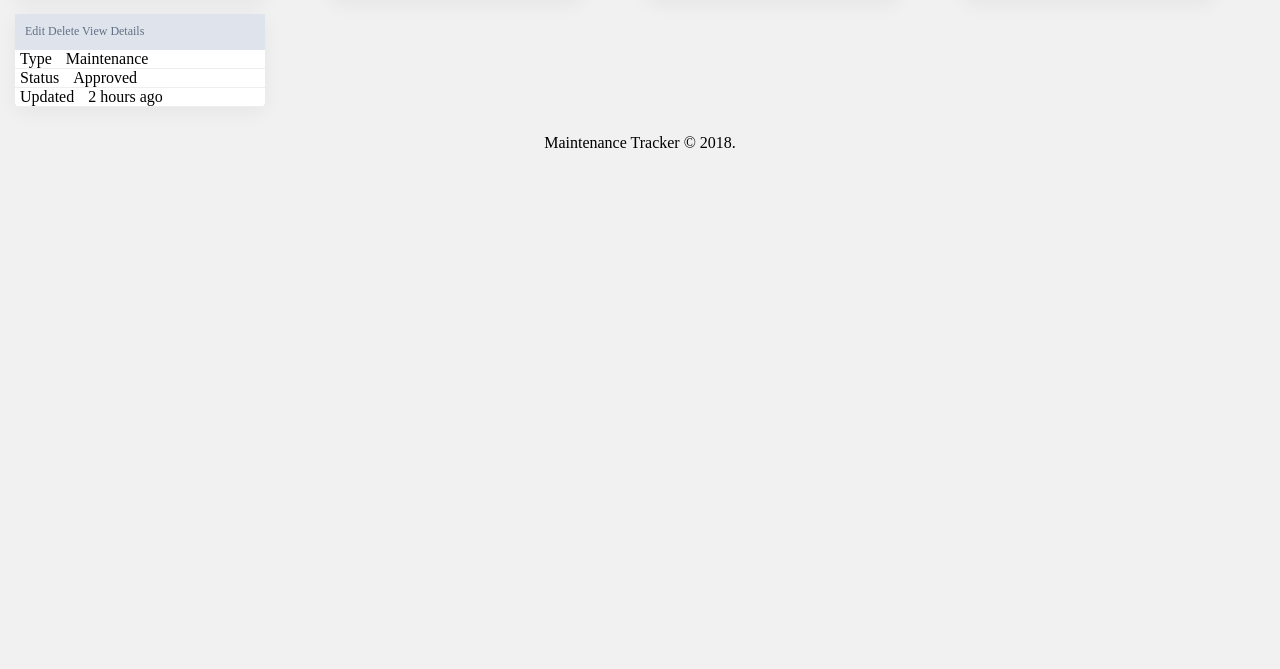
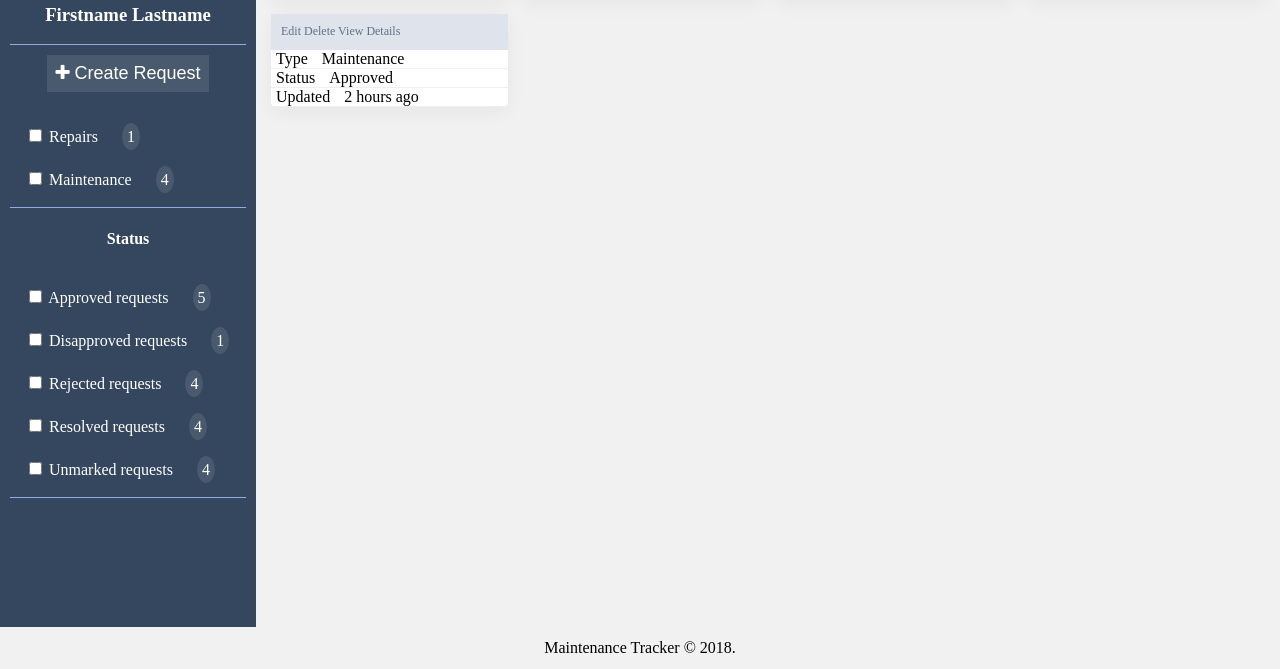
Before and after one commit to ah-med/MaintenanceTracker, a plain HTML site: page UI/user-dashboard.html in a window 1280 px wide. Shown: the part 159-828 px from the top of the page. Before the commit the page ends 800 px from the top, so only its background shows below. Drawn offline with Linux system fonts and the light colour scheme.

Commit message:
Add side navigation section

```diff
--- a/UI/css/dashboard.css
+++ b/UI/css/dashboard.css
@@ -54,9 +54,49 @@ footer {
 
 /**** Main styles ****/
 
+/** side-nav section **/
+.side-nav {
+    width: 20%;
+    padding: 0 10px;
+    color: #fff;
+    background-color:#35475E;
+    min-height: 92vh;
+}
+.user-profile {
+    border-bottom: 1px solid rgb(145, 170, 228);
+}
+.user-action button{
+    background-color: rgb(255, 255, 255, 0.1);
+}
+.side-nav div {
+    padding-top: 10px;
+}
+
+ul {
+    list-style-type: none;
+    padding: 5px;
+    border-bottom: 1px solid rgb(145, 170, 228);
+    text-align: left;
+}
+
+li {
+    margin: 3px 0;
+}
+
+.badge {
+    background-color: rgb(255, 255, 255, 0.1);
+    padding: 5px;
+    margin-left: 20px;
+    border-radius: 50%;
+}
+
+ul li {
+    padding: 10px;
+}
+
 /** main-content setction **/
 .main-content {
-    width: 100%;
+    width: 80%;
 }
 
 /*request styles*/
@@ -66,3 +106,30 @@ footer {
     grid-gap: 15px;
     padding:15px;
 }
+
+
+@media screen and (max-width: 1100px) {
+    .side-nav {
+        display: none;
+      }
+    .menu {
+        display: block;
+        margin: 0 5px;
+    }
+    .logo {
+        display: flex;
+        flex-direction: row;
+    }
+    .menu div {
+        width: 35px;
+        height: 2px;
+        background-color: #fff;
+        margin: 4px 0;
+    }
+    .main-content {
+        width: 100%;
+    }
+    .logo, .navbar-links{
+        width: auto;
+    }
+}
--- a/UI/css/user.css
+++ b/UI/css/user.css
@@ -1,3 +1,7 @@
+.user-profile img {
+    border-radius:50%;
+}
+
 /* user requests*/
 .user-request {
     background-color: #fff;
--- a/UI/user-dashboard.html
+++ b/UI/user-dashboard.html
@@ -15,6 +15,11 @@
 <body>
     <nav class="navbar">
         <div class="logo">
+            <div class="menu">
+                <div></div>
+                <div></div>
+                <div></div>
+            </div>
             <span>Maintenance Tracker</span>
         </div>
         <div class="navbar-links">
@@ -28,6 +33,59 @@
     </nav>
 
     <main>
+        <section class="side-nav" align="center">
+            <nav>
+                <div class="user-profile">
+                    <img src="https://via.placeholder.com/80x80" alt="logo" />
+                    <h3>Firstname Lastname</h3>
+                </div>
+                <div class="user-action">
+                    <button class="btn-action">
+                        <i class="fa fa-plus"></i> Create Request</button>
+                    <ul>
+                        <li>
+                            <input type="checkbox">
+                            <span>Repairs</span>
+                            <span class="badge">1</span>
+                        </li>
+                        <li>
+                            <input type="checkbox">
+                            <span>Maintenance</span>
+                            <span class="badge">4</span>
+                        </li>
+                    </ul>
+                    <h4>Status</h4>
+                    <ul>
+                        <li>
+                            <input type="checkbox">
+                            <span>Approved requests</span>
+                            <span class="badge">5</span>
+                        </li>
+                        <li>
+                            <input type="checkbox">
+                            <span>Disapproved requests</span>
+                            <span class="badge">1</span>
+                        </li>
+                        <li>
+                            <input type="checkbox">
+                            <span>Rejected requests</span>
+                            <span class="badge">4</span>
+                        </li>
+                        <li>
+                            <input type="checkbox">
+                            <span>Resolved requests</span>
+                            <span class="badge">4</span>
+                        </li>
+                        <li>
+                            <input type="checkbox">
+                            <span>Unmarked requests</span>
+                            <span class="badge">4</span>
+                        </li>
+                    </ul>
+                </div>
+            </nav>
+        </section>
+
         <section class="main-content">
             <div class="request">
                 <div class="user-request card">
```
